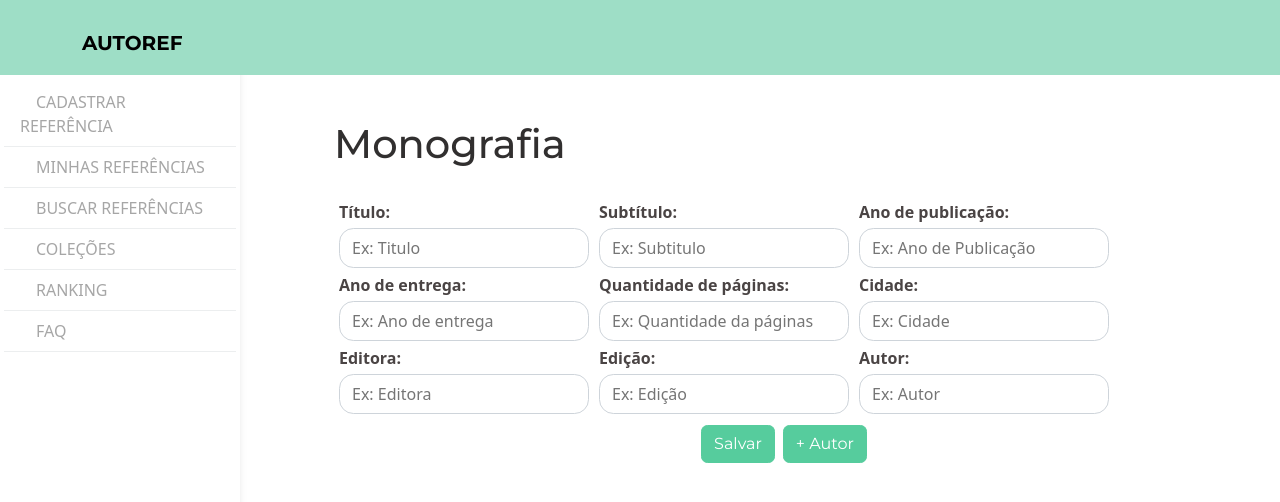
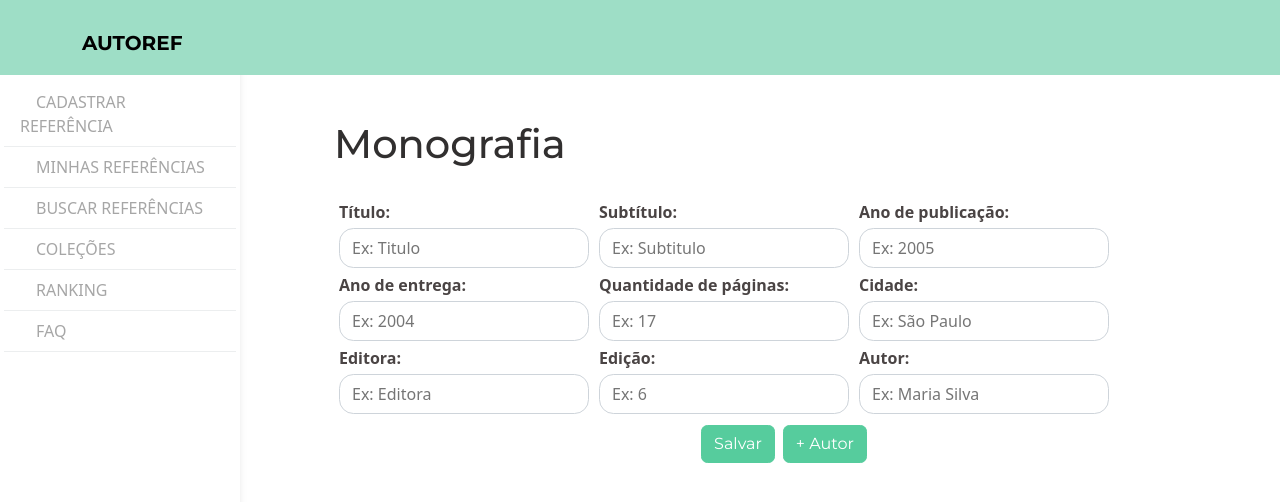
Before and after one commit to erthalduda/autoRef, a React (Create React App) app in the folder autoref-app/: page /monografia in a window 1280 px wide. Shown: the top 502 px of the page. Built offline with nearby package versions, Linux system fonts and the light colour scheme.

Commit message:
Pequenas alterações de layout

```diff
--- a/autoref-app/src/views/cadastro-colecao.jsx
+++ b/autoref-app/src/views/cadastro-colecao.jsx
@@ -63,7 +63,7 @@ function CadastroColecao() {
       <Navbar></Navbar>
       <h1 id="referencia">Cadastro de Coleção</h1>
       <br></br>
-      <div className="form-group-ref">
+      <div className="centralizar">
         <form onSubmit={onSubmit}>
           {inputFields.map((input, index) => {
             return (
@@ -92,7 +92,7 @@ function CadastroColecao() {
 
           <div className="centralizar">
             <button type="submit" className="btn btn-success">
-              Criar coleção
+              CRIAR COLEÇÃO=
             </button>
           </div>
         </form>
--- a/autoref-app/src/views/mono-opcoes.jsx
+++ b/autoref-app/src/views/mono-opcoes.jsx
@@ -42,7 +42,7 @@ const OpcoesMono = () => {
                 onClick={prepareParteMonografia}
                 className="btn btn-success"
               >
-                Parte de monografia
+                Parte de Monografia
               </button>
               <button
                 onClick={prepareMonografiaOnline}
@@ -54,7 +54,7 @@ const OpcoesMono = () => {
                 onClick={prepareMonografiaEletronico}
                 className="btn btn-success"
               >
-                Monografia em meio eletronico
+                Monografia em Meio Eletrônico
               </button>
             </div>
           </div>
--- a/autoref-app/src/views/monografia.jsx
+++ b/autoref-app/src/views/monografia.jsx
@@ -14,7 +14,6 @@ function Monografia() {
   const [error, setError] = useState(false);
 
   const [inputFields, setInputFields] = useState([
-
     {
       id: 2,
       name: "titulo",
@@ -38,7 +37,7 @@ function Monografia() {
       label: "Ano de publicação:",
       name: "anoPublicacao",
       value: null,
-      placeholder: "Ex: Ano de Publicação",
+      placeholder: "Ex: 2005",
       type: "number",
     },
     {
@@ -46,7 +45,7 @@ function Monografia() {
       name: "anoEntrega",
       label: "Ano de entrega:",
       value: null,
-      placeholder: "Ex: Ano de entrega",
+      placeholder: "Ex: 2004",
       type: "number",
     },
 
@@ -55,7 +54,7 @@ function Monografia() {
       name: "quantidadePaginas",
       label: "Quantidade de páginas:",
       value: null,
-      placeholder: "Ex: Quantidade da páginas",
+      placeholder: "Ex: 17",
       type: "number",
     },
 
@@ -64,7 +63,7 @@ function Monografia() {
       name: "cidade",
       label: "Cidade:",
       value: null,
-      placeholder: "Ex: Cidade",
+      placeholder: "Ex: São Paulo",
       type: "text",
     },
     {
@@ -80,8 +79,8 @@ function Monografia() {
       name: "edicao",
       value: null,
       label: "Edição:",
-      placeholder: "Ex: Edição",
-      type: "text",
+      placeholder: "Ex: 6",
+      type: "number",
     },
 
     {
@@ -89,12 +88,20 @@ function Monografia() {
       name: "autor",
       label: "Autor:",
       value: null,
-      placeholder: "Ex: Autor",
+      placeholder: "Ex: Maria Silva",
       type: "text",
+    },
+    {
+      id: 1,
+      name: "tipo",
+      value: "monografia",
+      type: "hidden",
     },
   ]);
 
-  const [dataEnviarDados, setDataEnviarDaddos] = useState({tipo:'monografia', autor:[]});
+  const [dataEnviarDados, setDataEnviarDados] = useState({
+    autor: [],
+  });
   const [autoresCriados, setAutoresCriados] = useState([]);
 
   const onSubmit = async (event) => {
@@ -121,9 +128,7 @@ function Monografia() {
     console.log(inputFields);
   };
 
-
   const addFields = (event) => {
-
     event.preventDefault();
     const id = inputFields.length + 1;
     let newfield = {
@@ -131,7 +136,7 @@ function Monografia() {
       name: "autor",
       value: null,
       label: "Novo autor:",
-      placeholder: "Ex: Autor",
+      placeholder: "Ex: Maria Silva",
       type: "text",
     };
     setInputFields([...inputFields, newfield]);
@@ -144,19 +149,20 @@ function Monografia() {
 
     inputFiltrado.value = event.target.value;
 
-    if(inputFiltrado.name == 'autor'){
+    if (inputFiltrado.name == "autor") {
+      const autorSelecionado = autoresCriados.find((a) => a.id === id);
 
-      const autorSelecionado = autoresCriados.find((a) =>a.id === id );
-
-      if(autorSelecionado){
-
+      if (autorSelecionado) {
         autorSelecionado.nome = inputFiltrado.value;
-      }else {
-        autoresCriados.push({id:id, nome:inputFiltrado.value})
+      } else {
+        autoresCriados.push({ id: id, nome: inputFiltrado.value });
       }
       console.log(autoresCriados);
-    }else {
-      setDataEnviarDaddos({...dataEnviarDados,[inputFiltrado.name]:inputFiltrado.value})
+    } else {
+      setDataEnviarDados({
+        ...dataEnviarDados,
+        [inputFiltrado.name]: inputFiltrado.value,
+      });
     }
 
     data = data.map((inputField) => {
@@ -176,7 +182,7 @@ function Monografia() {
       <h1 id="referencia">Monografia</h1>
       <br></br>
       <div className="form-group-ref">
-        <form >
+        <form>
           {inputFields.map((input, index) => {
             return (
               <div key={index} className="form-item">
--- a/autoref-app/src/views/referencias.jsx
+++ b/autoref-app/src/views/referencias.jsx
@@ -41,17 +41,17 @@ const Referencias = () => {
               <button onClick={prepareMonografia} className="btn btn-success">
                 Monografia
               </button>
-              <button onClick={preparePeriodico} className="btn btn-success">
-                Trabalho periódico
+              <button onClick={prepareArtigo} className="btn btn-success">
+                Artigo
               </button>
               <button onClick={prepareTrabalho} className="btn btn-success">
                 Trabalho Acadêmico
               </button>
+              <button onClick={preparePeriodico} className="btn btn-success">
+                Publicação Periódica
+              </button>
               <button onClick={prepareWebsite} className="btn btn-success">
                 Website
-              </button>
-              <button onClick={prepareArtigo} className="btn btn-success">
-                Artigo
               </button>
             </div>
           </div>
```
